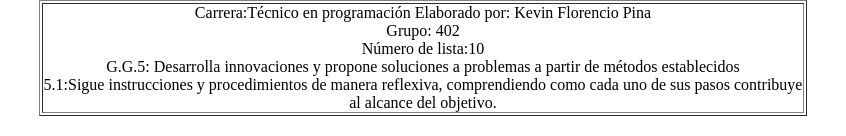
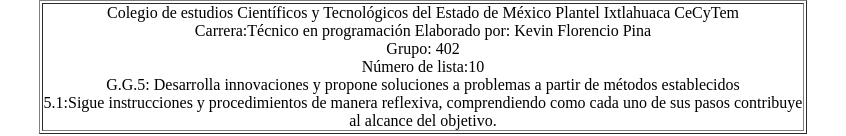
Before and after one commit to Suavelvrs/weeb, a plain HTML site: page index.html in a window 1280 px wide. Shown: the part 442-578 px from the top of the page, without its empty margins (217-1063 px from the left). Drawn offline with Linux system fonts and the light colour scheme.

Commit message:
Update index.html

```diff
--- a/index.html
+++ b/index.html
@@ -93,7 +93,7 @@ float:left;
 <center><table border="1" align= "center" width="60%" heigth="90px" sytle = font-size:60%>
 <td>
 <p><center><font face="Copperplate Gothic Bold"></p>
-  <p><font size="3"Colegio de estudios Científicos y Tecnológicos del Estado de México Plantel Ixtlahuaca CeCyTem</font size></font face></font></p>
+  <p>Colegio de estudios Científicos y Tecnológicos del Estado de México Plantel Ixtlahuaca CeCyTem</p>
 
 <p><font size="3">Carrera:Técnico en programación         Elaborado por: Kevin Florencio Pina</font face><p>
 <p><font size="3">Grupo: 402 </font face><p>
```
